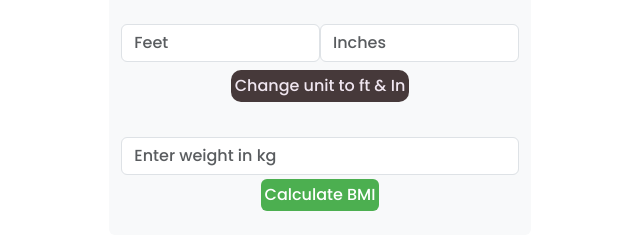
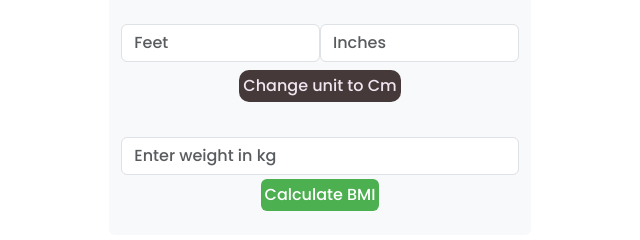
Before and after one commit to adarsh-p-git/bmicalculator, a plain HTML site: page index.html in a window 1280 px wide. Both pictures are taken after a click on the button "Change unit to ft & In". Shown: the part 260-500 px from the top of the page, 320-960 px from the left. Drawn offline with nearby package versions, Linux system fonts and the light colour scheme.

Commit message:
change in toggle button

```diff
--- a/index.html
+++ b/index.html
@@ -57,7 +57,7 @@
                     <input type="number" class="form-control" id="heightInch" placeholder="Inches">
                 </div>
             </div>
-            <button class="changeunit p-1 m-2" onclick="toggleHeightUnit()">Change unit to ft & In</button>
+            <button class="changeunit p-1 m-2" onclick="toggleHeightUnit()" id="changebtn">Change unit to ft & In</button>
             <br>
 
             <label for="weight"></label>
--- a/script.js
+++ b/script.js
@@ -5,14 +5,20 @@ function toggleHeightUnit() {
 
     var heightCmInput = document.getElementById("heightCm");
     var heightFeetInch = document.getElementById("heightFeetInch");
-
+    var btn=document.getElementById('changebtn')
+    var age=document.getElementById('age')
     if (heightUnitCm) {
         heightCmInput.style.display = "block";
         heightFeetInch.style.display = "none";
+        btn.textContent="Change unit to ft & In"
         heightCmInput.value = ""; // Clear feet and inches input
     } else {
         heightCmInput.style.display = "none";
         heightFeetInch.style.display = "flex";
+        var label1=document.createElement('label')
+        label1.textContent='Height:'
+        age.appendChild(label1)
+        btn.textContent="Change unit to Cm"
         document.getElementById("heightFeet").value = ""; // Clear cm input
         document.getElementById("heightInch").value = ""; // Clear inches input
     }
```
